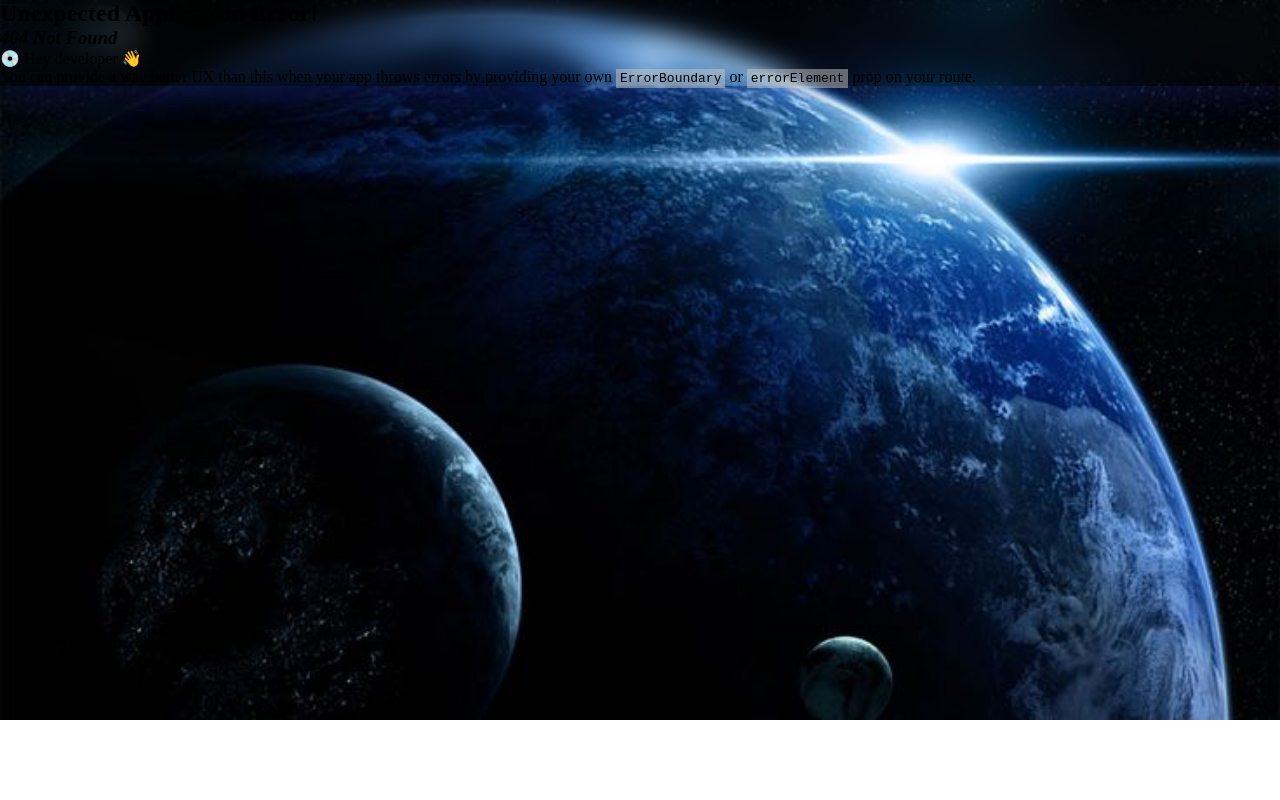
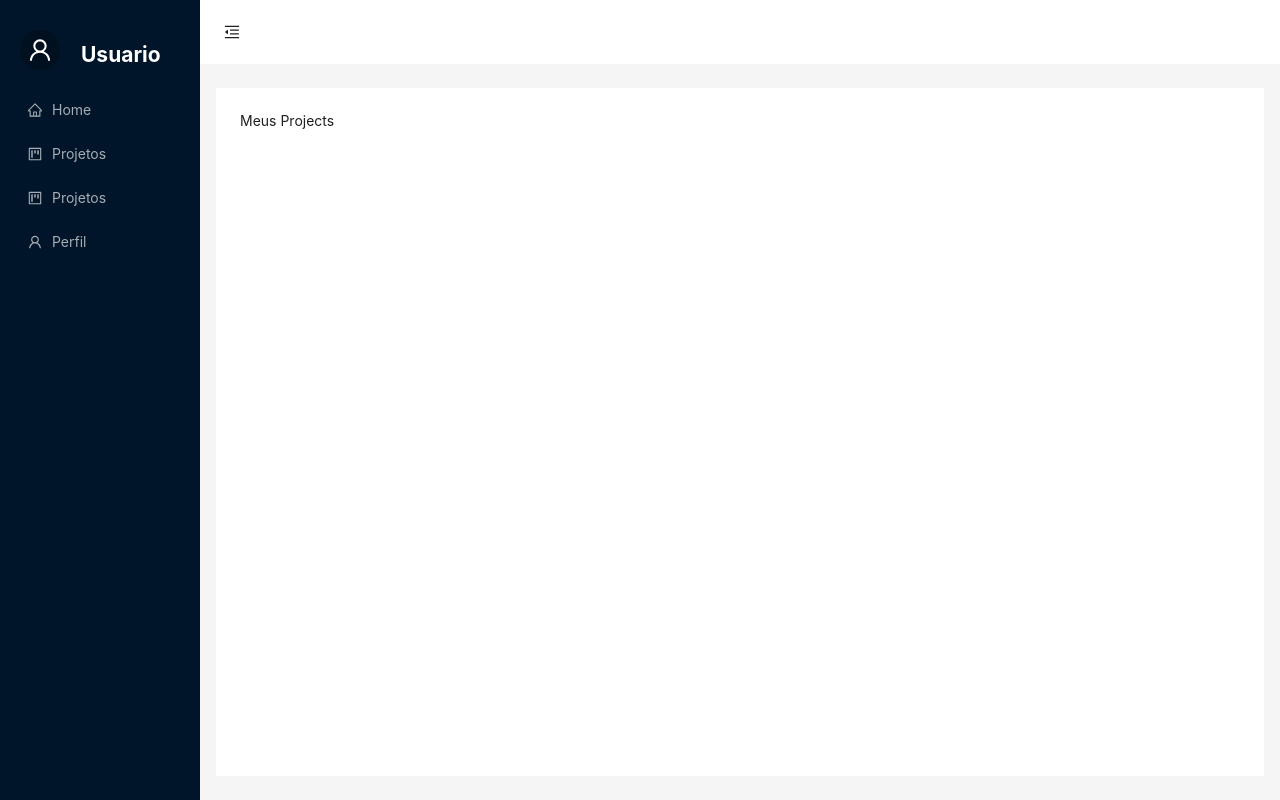
Before and after one commit to NASA-ScienceHub-App/ScienceHub-App-Frontend, a React (Vite) app: page /my-projects in a window 1280 px wide. Before the commit this address had no page. Built offline with nearby package versions, Linux system fonts and the light colour scheme.

Commit message:
:art: organizando styles e renomeando rotas

```diff
--- a/src/pages/Login/styles.css
+++ b/src/pages/Login/styles.css
@@ -1,12 +1,12 @@
 .login-container {
     height: 100vh;
     display: flex;
+    align-items: center;
     justify-content: center;
-    align-items: center;
 }
 
 body {
-    background-image: url("../../imgs/background2.jpeg");
+    background-image: url("../../imgs/background.jpeg");
     background-repeat: no-repeat, no-repeat;
     background-size: cover;
     box-shadow: 0 8px 32px 0 rgba(31, 38, 135, 0.37);
@@ -17,14 +17,16 @@ body {
     margin: 60px 0px;
 }
 .login-form {
-    background-color: white;
+    display: flex;
+    align-items: center;
+    flex-direction: column;
+
     box-shadow: 2px 2px 15px rgba(0, 0, 0, 0.199);
     border-radius: 10px;
+    background-color: white;
+
+    width: 25%;
     height: 60%;
-    width: 25%;
-    display: flex;
-    flex-direction: column;
-    align-items: center;
     padding: 20px;
 }
 
--- a/src/pages/Projects/Projects.jsx
+++ b/src/pages/Projects/Projects.jsx
@@ -2,6 +2,6 @@ import React from 'react'
 
 export default function Projects() {
   return (
-    <div>Projects</div>
+    <div>Meus Projects</div>
   )
 }
--- a/src/pages/Sidebar/Sidebar.jsx
+++ b/src/pages/Sidebar/Sidebar.jsx
@@ -36,7 +36,12 @@ export default function Sidebar({ collapsed }) {
                             label: "Home",
                         },
                         {
-                            key: "/view-projetos",
+                            key: "/my-projects",
+                            icon: <ProjectOutlined />,
+                            label: "Projetos",
+                        },
+                        {
+                            key: "/view-projects",
                             icon: <ProjectOutlined />,
                             label: "Projetos",
                         },
```
Also changed, not shown: src/routes/Routes.jsx (+5 -5 lines), src/imgs/background.jpeg (renamed from src/imgs/background2.jpeg).
